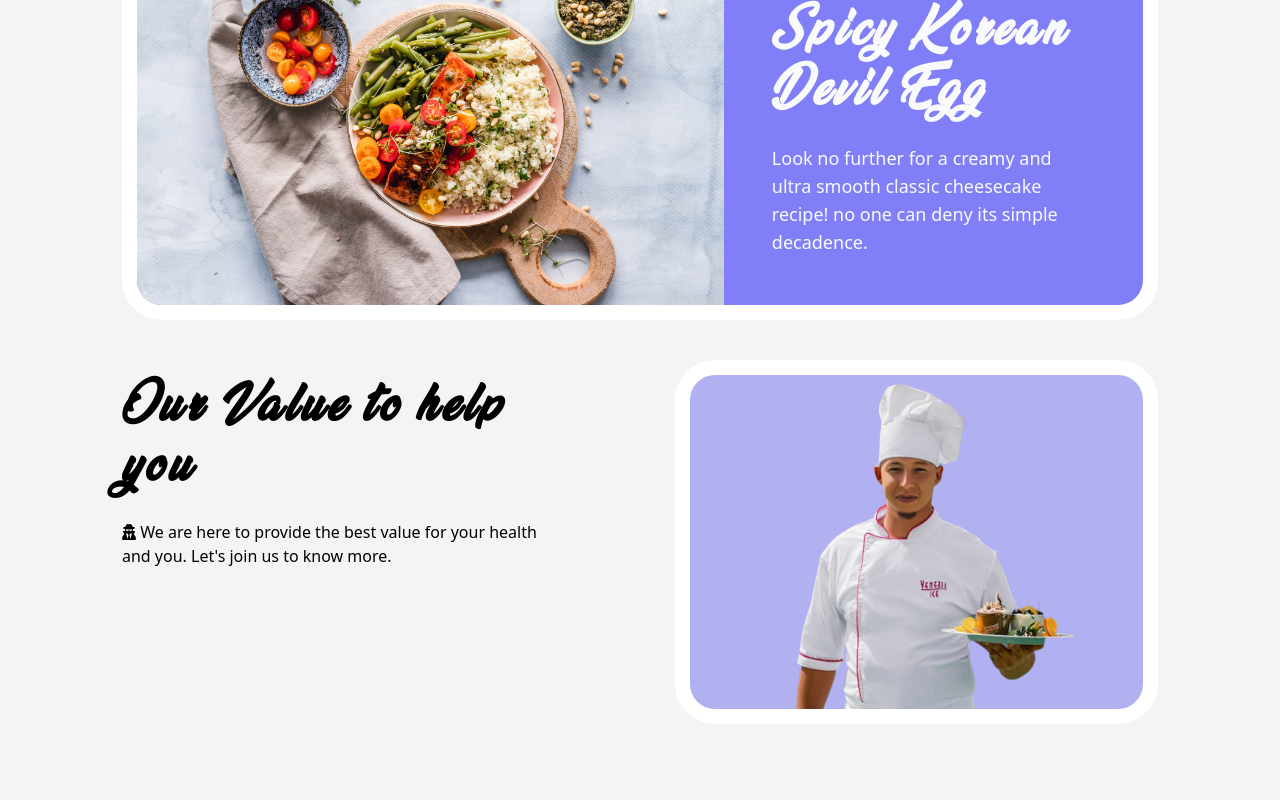
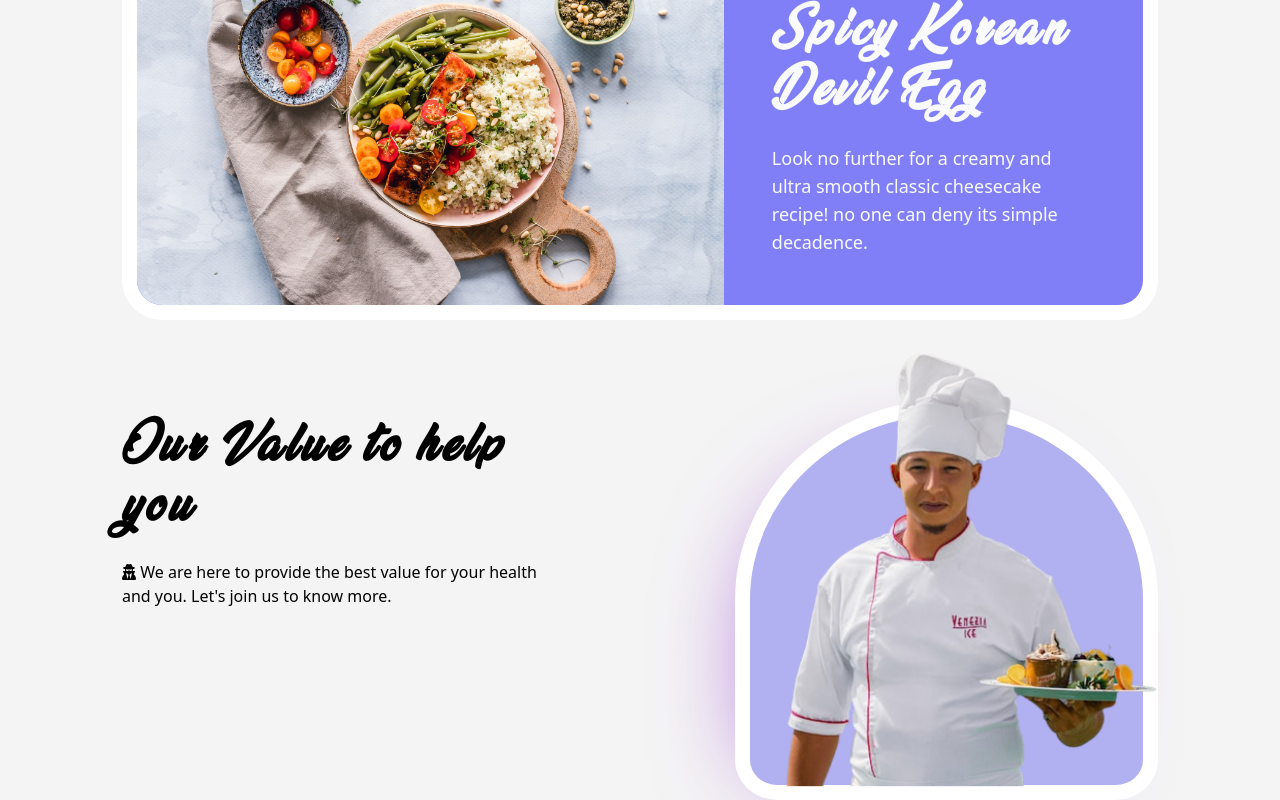
Before and after one commit to Aqib-cyber2/nuxt2-Retaurants, a Nuxt app: page / in a window 1280 px wide. Shown: the part 261-1061 px from the top of the page. Before the commit the page ends 985 px from the top, so only its background shows below. Built offline with nearby package versions, Linux system fonts and the light colour scheme.

Commit message:
our value section cards styling

```diff
--- a/assets/css/index.css
+++ b/assets/css/index.css
@@ -58,10 +58,24 @@ body{
     VALUE HELP YOU SECTION
 -------------------------------*/
 .img-box{
-    --spacing: 80%;
+    --spacing: 70%;
 
+    position: relative;
+    min-height: 400px;
     width: var(--spacing);
     margin-left: auto;
     border: 15px solid #fff;
-    border-radius: var(--radius-1);
+    border-radius: 50% 50% 10% 10% / 50% 50% 10% 10%;
+
+    /* box shadow */
+    -webkit-box-shadow: -32px 20px 99px -59px rgba(164,79,217,1);
+    -moz-box-shadow: -32px 20px 99px -59px rgba(164,79,217,1);
+    box-shadow: -32px 20px 99px -59px rgba(164,79,217,1);
 }
+
+.img-box img{
+    position: absolute;
+    bottom: 0;
+    transform-origin: bottom;
+    transform: scale(1.53);
+}
--- a/pages/index.vue
+++ b/pages/index.vue
@@ -3,7 +3,7 @@
     <TheNavbar />
 
     <!-- slider section -->
-    <section class="main-slider mb-10">
+    <section class="main-slider mb-20">
       <div class="flex bg-[#817ff7] text-slate-50 items-center">
 
         <!-- left column -->
```
